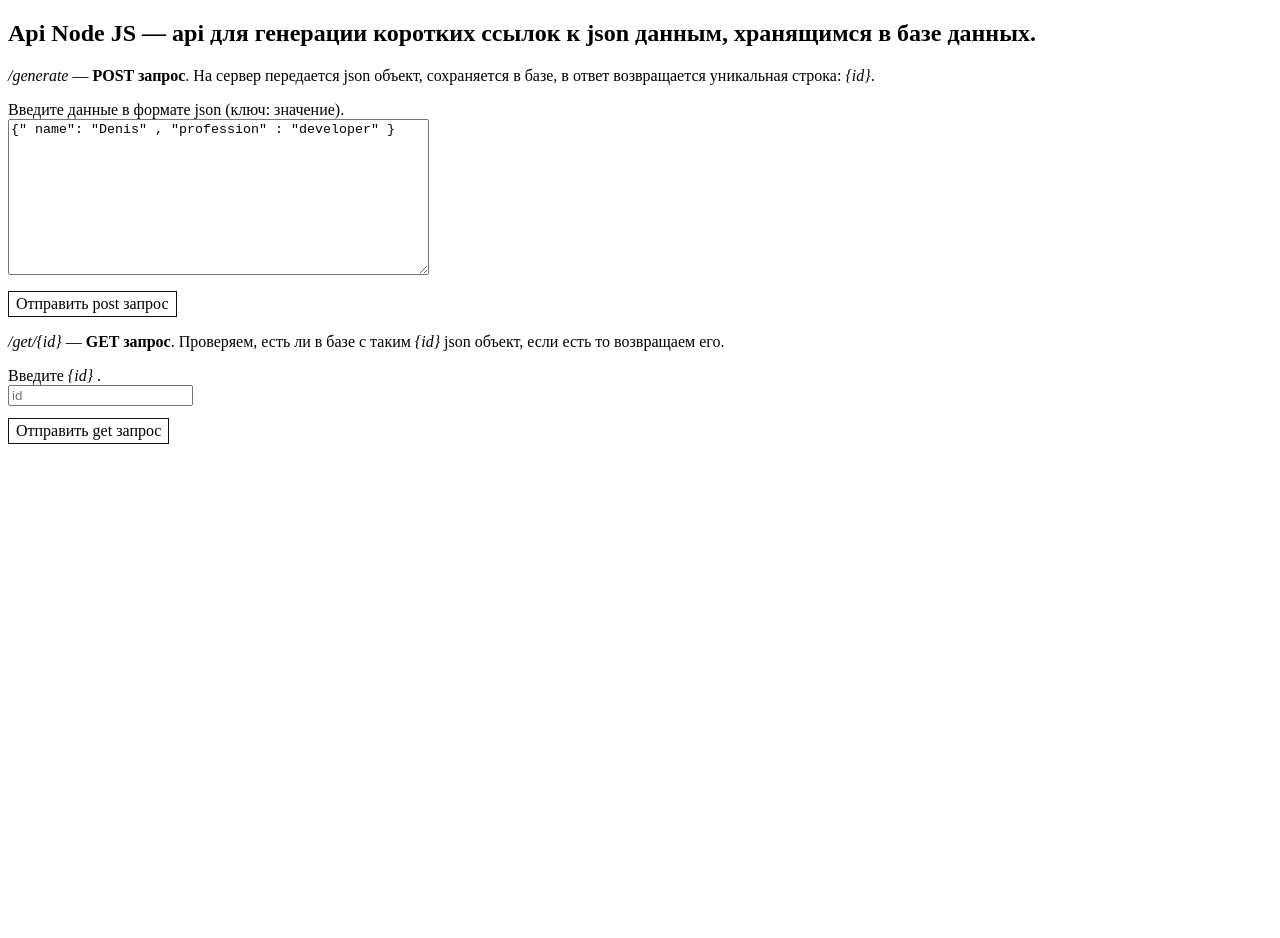
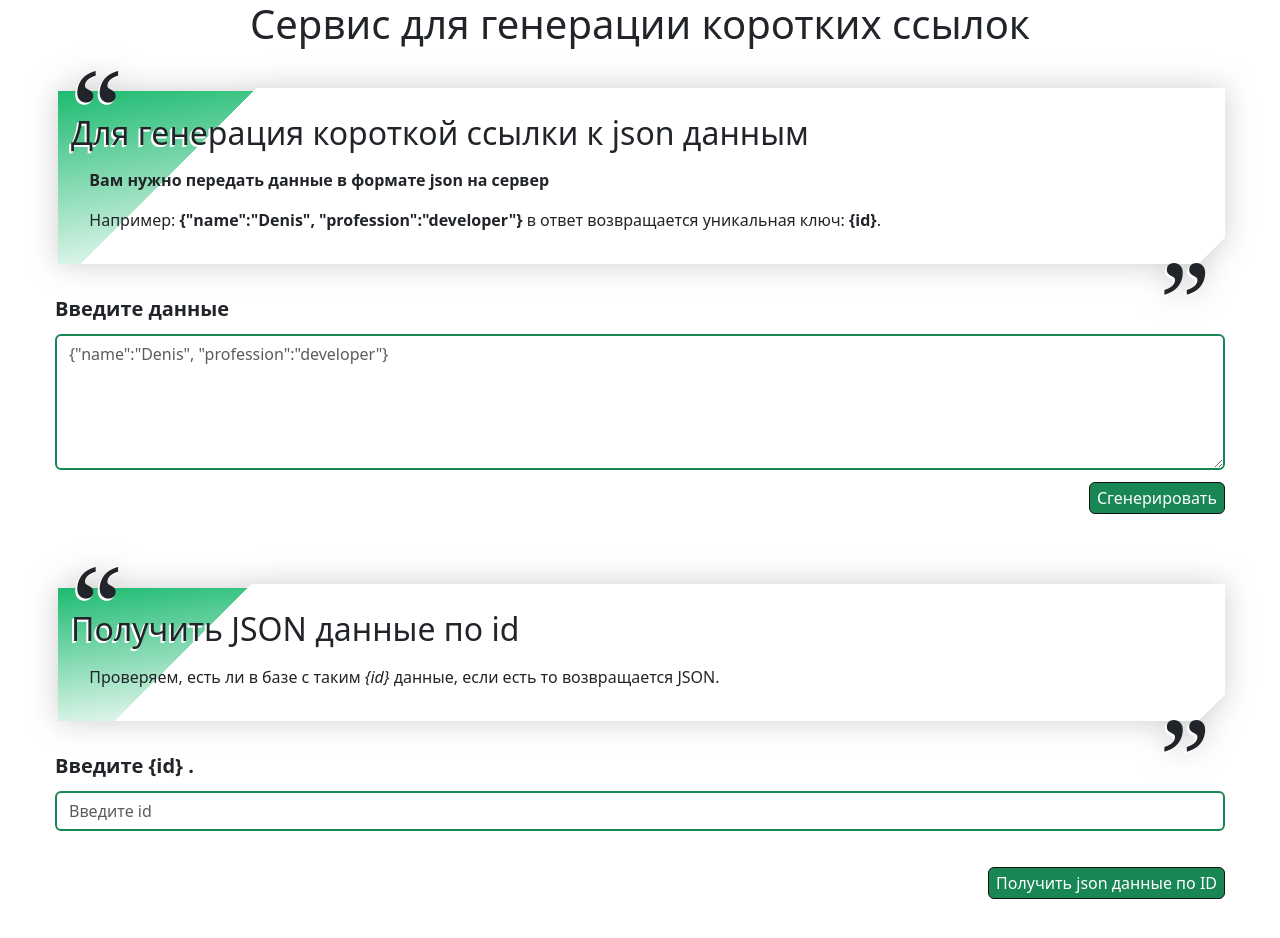
Before and after one commit to tt-dev-23/ApiNodeJs, a website: page public/index.html in a window 1280 px wide. Before the commit the page ends 800 px from the top, so only its background shows below. Drawn offline with nearby package versions, Linux system fonts and the light colour scheme.

Commit message:
added styles to page

```diff
--- /dev/null
+++ b/public/css/style.css
@@ -0,0 +1,115 @@
+.button {
+    display: inline-block;
+    padding: 3px 7px;
+    border: 1px solid #121111;
+    margin-top: 7px;
+    cursor: pointer;
+}
+
+.title-page {
+    text-align: center;
+    margin-bottom: 40px;
+}
+
+.command {
+    display: flex;
+    padding-top: 5px;
+    margin-bottom: 70px;
+    justify-content: right;
+}
+
+.answer {
+    padding-top: 15px;
+    padding-right: 15px;
+}
+
+.label {
+    font-weight: 700;
+}
+
+.resultText {
+    color: rgb(5, 72, 5);
+    font-weight: 700;
+}
+
+.error {
+    color: rgb(255, 0, 0);
+    font-weight: 700;
+}
+
+.container {
+    max-width: 1200px;
+    padding: 0 15px;
+    margin: 0 auto;
+}
+
+.custom_label {
+    margin-bottom: 10px;
+    font-size: 20px;
+    font-weight: bold;
+}
+
+blockquote {
+    position: relative;
+    width: 100%;
+    margin: auto auto 30px;
+    padding: 1rem;
+    background-color: transparent;
+    background-image: linear-gradient(
+            -45deg,
+            transparent,
+            transparent 2%,
+            white 2%,
+            white 85%,
+            transparent,
+            85%,
+            transparent
+    ),
+    linear-gradient(to bottom right, #1ebb71, #ffffff 60%, transparent 90%);
+    background-position: top left, 0.2em 0.2em;
+    background-repeat: no-repeat;
+    filter: drop-shadow(0 0 15px rgba(105, 105, 105, 0.33));
+}
+
+blockquote::before,
+blockquote::after {
+    position: absolute;
+    z-index: -1;
+    display: block;
+    width: 3rem;
+    height: 4rem;
+    font-size: 7rem;
+    font-family: Georgia, Times, Garamond, serif;
+}
+
+blockquote::before {
+    top: -4rem;
+    left: 1rem;
+    content: open-quote;
+}
+
+blockquote::after {
+    bottom: -1rem;
+    right: 1rem;
+    content: close-quote;
+}
+
+blockquote::before,
+blockquote::after,
+blockquote h2 {
+    text-shadow: -2px 2px #fff, -1.5px 1.5px #fff, -1px 1px #fff, -0.5px 0.5px #fff;
+}
+
+.blockquote-title {
+    margin-block-end: 1rem;
+    margin-top: 10px;
+}
+
+.blockquote-text {
+    margin-block-start: 1rem;
+    text-indent: 2ch;
+}
+
+.form-control {
+    border: 2px solid #198754 !important;
+}
--- a/public/index.html
+++ b/public/index.html
@@ -4,77 +4,54 @@
 <head>
   <title>Api Node JS</title>
   <meta charset="utf-8" />
+  <link href="https://cdn.jsdelivr.net/npm/bootstrap@5.3.0-alpha3/dist/css/bootstrap.min.css" rel="stylesheet"
+        integrity="sha384-KK94CHFLLe+nY2dmCWGMq91rCGa5gtU4mk92HdvYe+M/SXH301p5ILy+dN9+nJOZ" crossorigin="anonymous">
+
+  <link rel="stylesheet" href="css/style.css">
+
+  <script src="https://cdn.jsdelivr.net/npm/bootstrap@5.3.0-alpha3/dist/js/bootstrap.bundle.min.js"
+          integrity="sha384-ENjdO4Dr2bkBIFxQpeoTz1HIcje39Wm4jDKdf19U8gI4ddQ3GYNS7NTKfAdVQSZe"
+          crossorigin="anonymous"></script>
   <script src="https://cdn.jsdelivr.net/npm/axios/dist/axios.min.js"></script>
   <script src="app.js"></script>
-
-  <style>
-    .button {
-      display: inline-block;
-      padding: 3px 7px;
-      border: 1px solid #121111;
-      margin-top: 7px;
-      cursor: pointer;
-    }
-
-    .command {
-      display: flex;
-      padding-top: 5px;
-    }
-
-    .answer {
-      padding-top: 15px;
-      padding-left: 15px;
-    }
-
-    .label {
-      font-weight: 700;
-    }
-
-    .resultText {
-      color: rgb(5, 72, 5);
-      font-weight: 700;
-    }
-
-    .error {
-      color: rgb(255, 0, 0);
-      font-weight: 700;
-    }
-
-  </style>
 </head>
 
 <body>
-  <h2>Api Node JS — api для генерации коротких ссылок к json данным, хранящимся в базе данных.</h2>
+<div class="container">
+  <h1 class="title-page">Сервис для генерации коротких ссылок</h1>
 
-  <p> <i>/generate</i>
-    — <b>POST запрос</b>.
-    На сервер передается json объект, сохраняется в базе, в ответ возвращается уникальная строка: <i>{id}</i>.
-  </p>
+  <blockquote>
+    <h2 class="blockquote-title">Для генерация короткой ссылки к json данным</h2>
+    <p class="blockquote-text"><b>Вам нужно передать данные в формате json на сервер </b></p>
+    <p class="blockquote-text">Например: <b>{"name":"Denis", "profession":"developer"}</b> в ответ возвращается уникальная ключ: <b>{id}</b>.</p>
+  </blockquote>
 
-  <label>Введите данные в формате json (ключ: значение).</label><br>
-  <textarea class="json_data" cols="50" rows="10">{" name": "Denis" , "profession" : "developer" }
-    </textarea>
-  <br>
+  <label class="custom_label" for="json_data">Введите данные</label>
+  <textarea id="json_data" class="form-control json_data" rows="5"
+            placeholder='{"name":"Denis", "profession":"developer"}'></textarea>
+
   <div class="command">
-    <div class="button post">Отправить post запрос </div>
-    <div class="answer labelPost"> </div>
-    <div class="answer IdText resultText"> </div>
-    <div class="answer error postError"> </div>
+    <div class="answer labelPost"></div>
+    <div class="answer IdText resultText"></div>
+    <div class="answer error postError"></div>
+    <button type="button" class="btn btn-success button post">Сгенерировать</button>
   </div>
 
-  <p>
-    <i>/get/{id}</i>
-    — <b>GET запрос</b>.
-    Проверяем, есть ли в базе с таким <i>{id}</i> json объект, если есть то возвращаем его.
-  </p>
-  <label>Введите <i>{id}</i> .</label><br>
-  <input type="text" placeholder="id" id="id"><br>
+  <blockquote class="callout quote EN">
+    <h2 class="blockquote-title">Получить JSON данные по id</h2>
+    <p class="blockquote-text">Проверяем, есть ли в базе с таким <i>{id}</i> данные, если есть то возвращается JSON.</p>
+  </blockquote>
+
+  <label class="custom_label" for="id">Введите <b>{id}</b> .</label><br>
+  <input class="form-control" type="text" placeholder="Введите id" id="id"><br>
+
   <div class="command">
-    <div class="get button">Отправить get запрос</div>
-    <div class="answer labelGet"> </div>
-    <div class="answer jsText resultText"> </div>
-    <div class="answer error getError"> </div>
+    <div class="answer labelGet"></div>
+    <div class="answer jsText resultText"></div>
+    <div class="answer error getError"></div>
+    <button type="button" class="btn btn-success get button">Получить json данные по ID</button>
   </div>
+</div>
 </body>
 
 </html>
```
